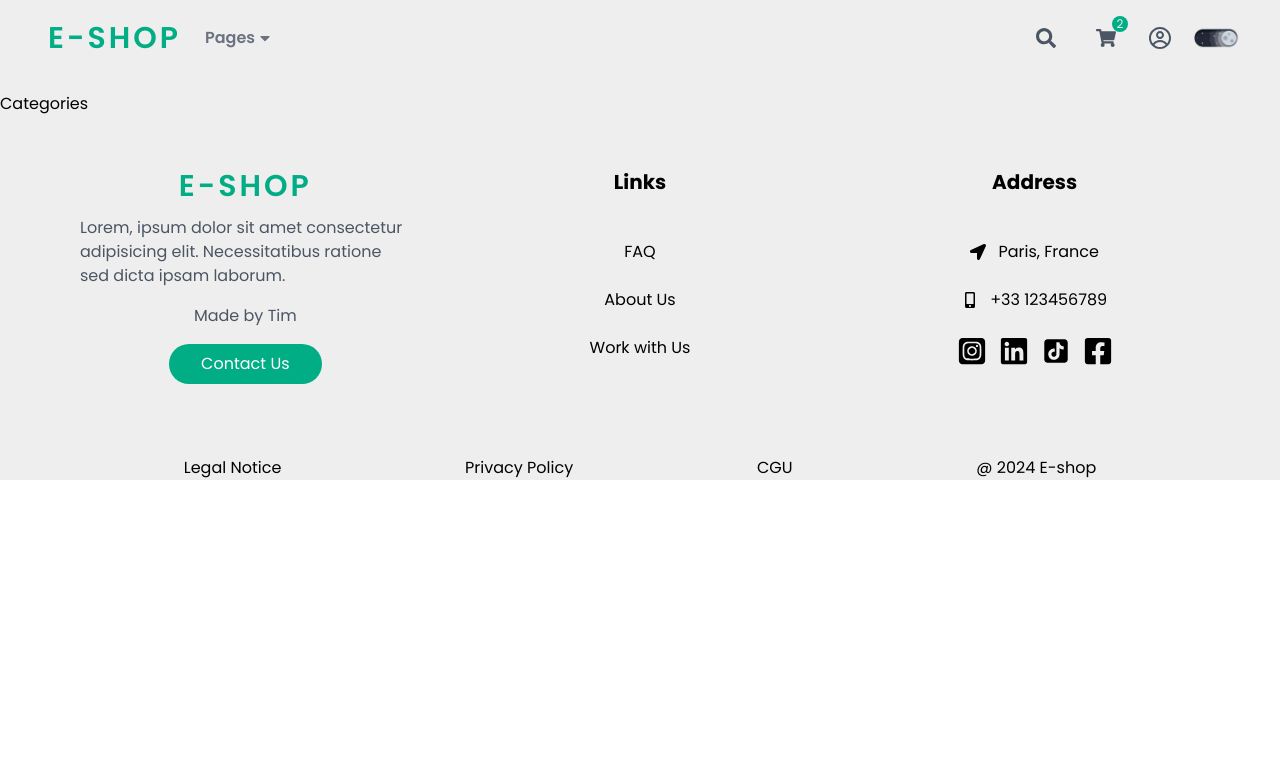
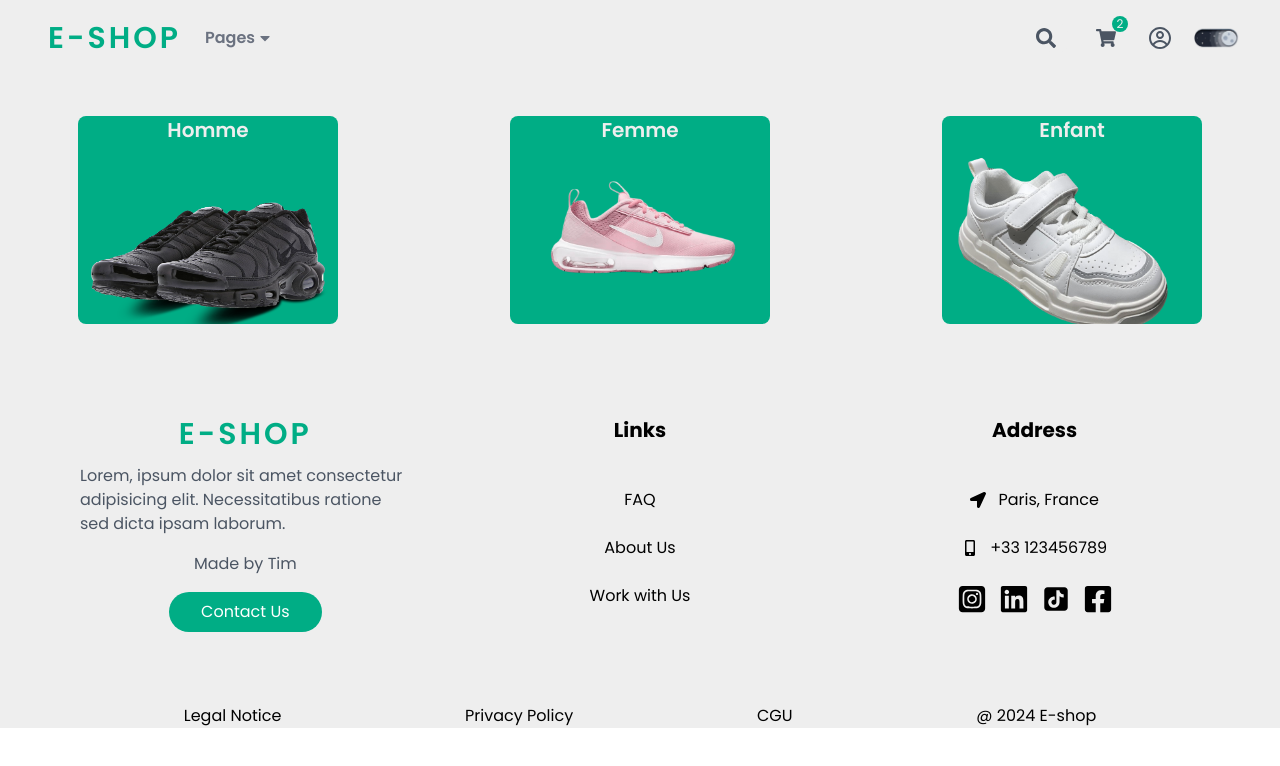
Before and after one commit to ThimotheeT/Eshop-front, a React (Vite) app in the folder E-shop/: page /categories in a window 1280 px wide. Shown: the top 766 px of the page. Built offline with nearby package versions, Linux system fonts and the light colour scheme.

Commit message:
ajout des categories

```diff
--- a/E-shop/src/App.jsx
+++ b/E-shop/src/App.jsx
@@ -13,6 +13,7 @@ import Footer from "../src/components/composants/Footer";
 import AOS from "aos";
 import "aos/dist/aos.css";
 import Editprofil from "./components/pages/Editprofil";
+import Cart from "./components/pages/Cart";
 
 function App() {
   React.useEffect(() => {
@@ -52,6 +53,8 @@ function App() {
               <Route path="/profil" element={<Profil />} />
               {/* URL vers la page de modif profil */}
               <Route path="/editprofil" element={<Editprofil />} />
+              {/* URL vers la page du panier */}
+              <Route path="/cart" element={<Cart />} />
             </Routes>
           </main>
           <Footer />
--- /dev/null
+++ b/E-shop/src/components/composants/Gridcategories.jsx
@@ -0,0 +1,49 @@
+import React from "react";
+import Img1 from "../../assets/product/314212337704_02.webp";
+import Img2 from "../../assets/product/nike-air-max-intrlk-lite-gs.jpg";
+import Img3 from "../../assets/product/Basket-enfant-lacets-et-scratch-Blanche-1.webp";
+
+const data = [
+  {
+    id: 1,
+    title: "Homme",
+    image: Img1,
+  },
+  {
+    id: 2,
+    title: "Femme",
+    image: Img2,
+  },
+  {
+    id: 3,
+    title: "Enfant",
+    image: Img3,
+  },
+];
+
+const Gridcategories = () => {
+  return (
+    <div className="my-10">
+      <div className="grid grid-cols-1 sm:grid-cols-3 gap-4 place-items-center">
+        {data.map((data) => (
+          <div className="" key={data.id}>
+            <div className="relative group bg-primary rounded-lg">
+              <h2 className="font-semibold text-xl text-brandWhite text-center cursor-pointer hover:text-brandBlack">
+                {data.title}
+              </h2>
+              <img
+                data-aos="zoom-in"
+                src={data.image}
+                alt=""
+                className="h-[180px] w-[260px] object-cover
+                rounded-md"
+              />
+            </div>
+          </div>
+        ))}
+      </div>
+    </div>
+  );
+};
+
+export default Gridcategories;
--- a/E-shop/src/components/details/Cart.jsx
+++ b/E-shop/src/components/details/Cart.jsx
@@ -1,10 +1,12 @@
 import React from 'react';
 import { FaShoppingCart } from "react-icons/fa";
+import { Link } from 'react-router-dom';
 
 const Cart = () => {
   return (
     <div>
         {/*Cart-button*/}
+        <Link to="/cart">
         <button className="relative p-3" >
               <FaShoppingCart
                 className="text-xl text-gray-600 hover:text-primary
@@ -18,6 +20,7 @@ const Cart = () => {
                 2
               </div>
             </button>
+            </Link>
     </div>
   )
 }
--- /dev/null
+++ b/E-shop/src/components/pages/Cart.jsx
@@ -0,0 +1,9 @@
+import React from 'react'
+
+const Cart = () => {
+  return (
+    <div>Cart</div>
+  )
+}
+
+export default Cart
--- a/E-shop/src/components/pages/Categories.jsx
+++ b/E-shop/src/components/pages/Categories.jsx
@@ -1,8 +1,11 @@
 import React from 'react'
+import Gridcategories from '../composants/Gridcategories'
 
 const Categories = () => {
   return (
-    <div>Categories</div>
+    <div>
+      <Gridcategories />
+    </div>
   )
 }
 
```
Also changed, not shown: E-shop/src/assets/product/1124109-beige-victoria.webp (added), E-shop/src/assets/product/Basket-enfant-lacets-et-scratch-Blanche-1.webp (added).
